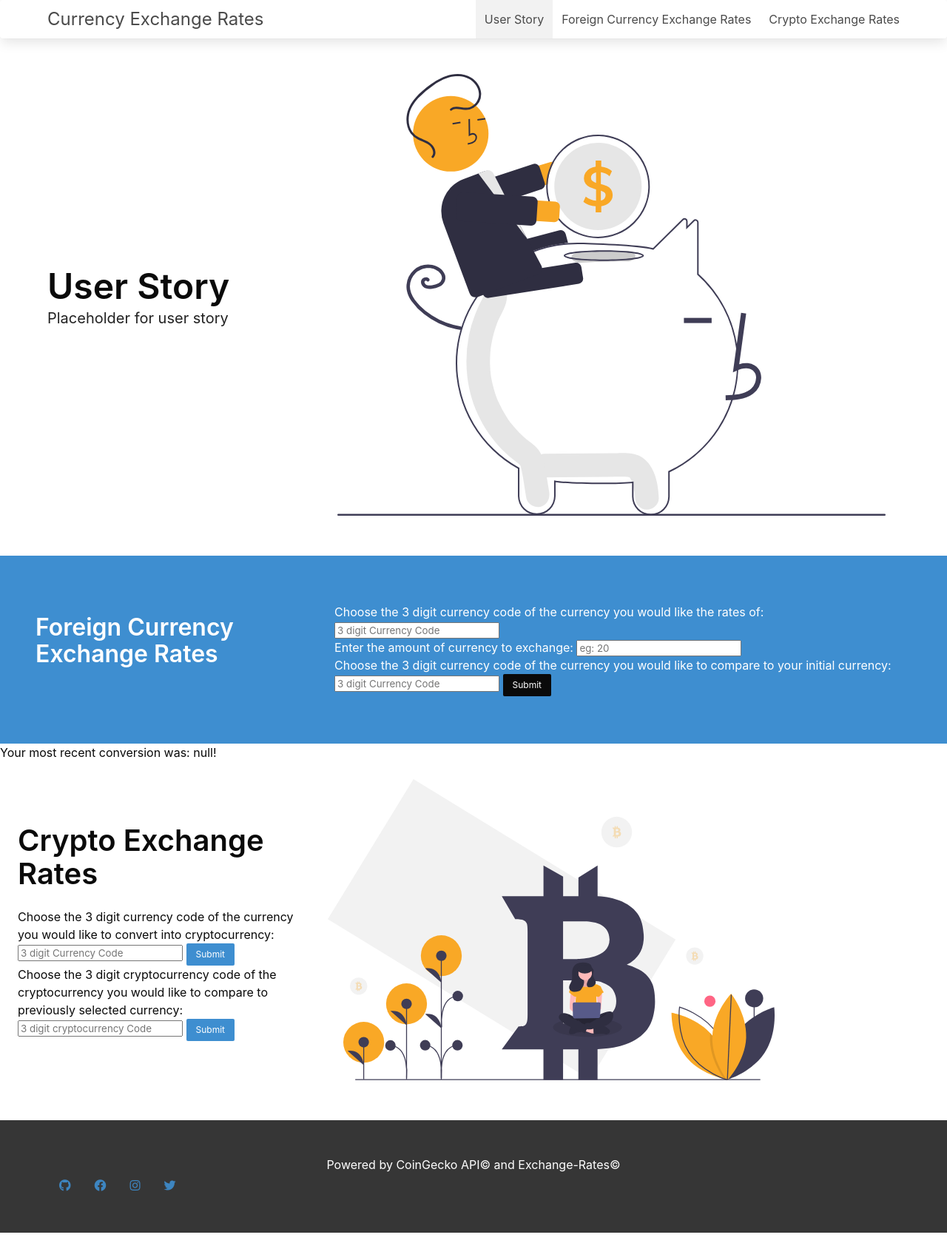
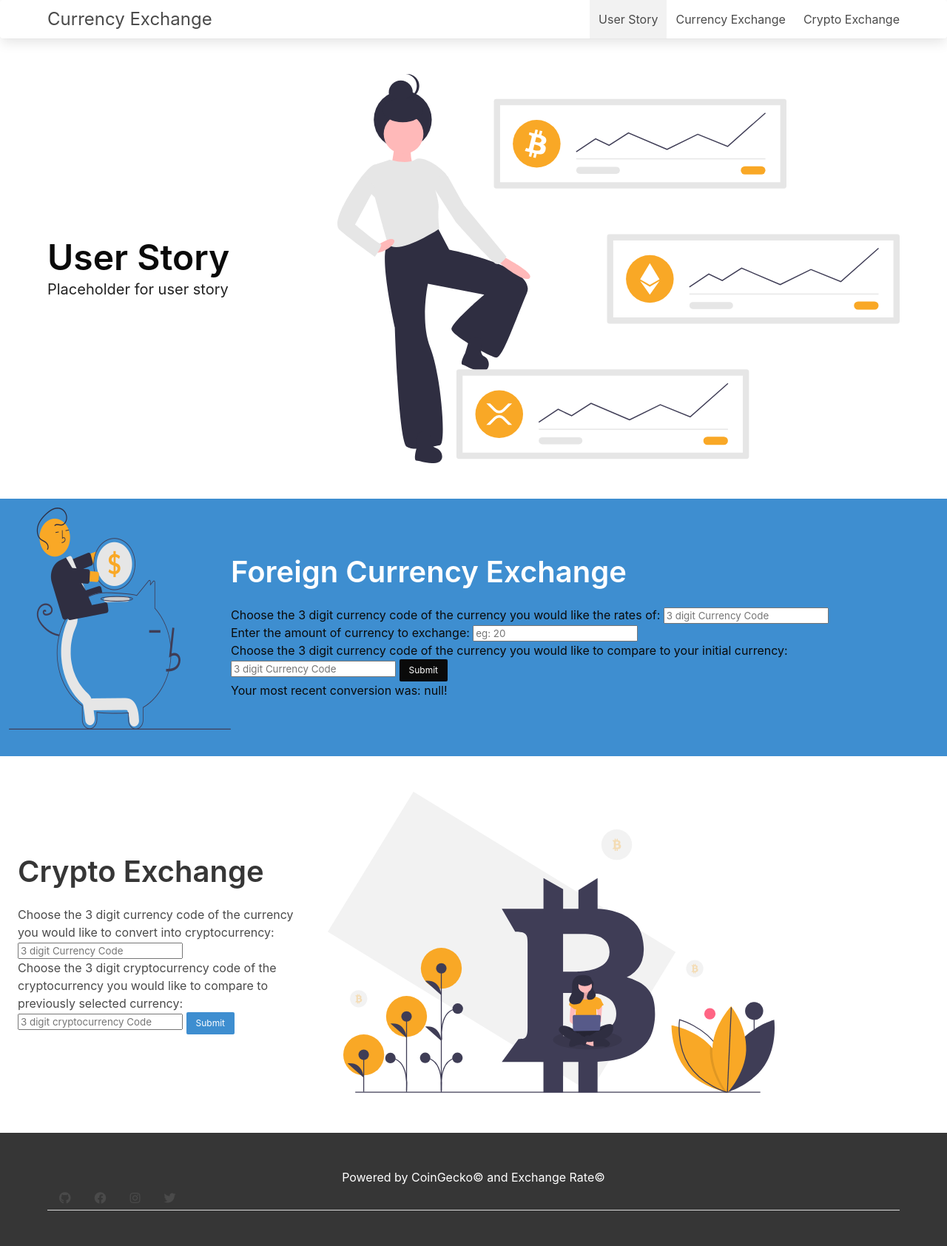
Before and after one commit to stezzzy/currency-exchange, a plain HTML site: page index.html in a window 1280 px wide. Shown: the whole page at 74% size. Drawn offline with nearby package versions, Linux system fonts and the light colour scheme; no server answers.

Commit message:
Format and modal

```diff
--- a/assets/js/script.js
+++ b/assets/js/script.js
@@ -5,6 +5,8 @@ let currencyInput = document.getElementById('currency-input');
 let currencyButton = document.getElementById('currency-button');
 let currencyCompare = document.getElementById('currency-compare');
 let mostRecent = document.getElementById('recent');
+var modal = document.getElementById('button-modal');
+var close = document.getElementsByClassName('modal-close')[0];
 
 var cryptocurrency = document.getElementById('cryptocurrency')
 var cryptocurrencyButton = document.getElementById('cryptocurrency-button')
@@ -44,16 +46,19 @@ let getCurrencyApi = async (currency, converted, amount) => {
         localStorage.setItem('mostRecentConversion', amount + " " + currency + " to " + responseText.textContent);
         mostRecent.classList.remove('hide');
         mostRecent.textContent = "Your most recent conversion was: " + localStorage.getItem('mostRecentConversion') + "!"
-
-
-    } catch (error) {
-        alert("Currency not found!");
+         } catch (error)
+    {
+        modal.style.display = 'block'
+        close.onclick =function() {
+        modal.style.display = 'none'
+        window.onclick = function(event) {
+       if (event.target.className == 'modal-background') {
+       modal.style.display ='none'
+     }
+}
     }
-
-
-
-
-  }
+    }
+}
 
   function getInputCurrency(){
     let inputVal = document.getElementById("currency-input").value;
--- a/index.html
+++ b/index.html
@@ -10,7 +10,7 @@
     <!-- font awesome icons -->
     <link rel="stylesheet" href="https://cdnjs.cloudflare.com/ajax/libs/font-awesome/5.15.4/css/all.min.css"/>
     <link rel="stylesheet" href="./assets/css/style.css" />
-    <title>Currency Exchange Rates</title>
+    <title>Currency Exchange</title>
   </head>
   <body>
 
@@ -20,7 +20,7 @@
         <nav class="navbar card">
           <div class="container">
           <div class="navbar-brand is-size-4">
-            <a class="navbar-item">Currency Exchange Rates</a>
+            <a class="navbar-item">Currency Exchange</a>
             <span class="navbar-burger" data-target="navbarMenuHeroB">
               <span></span>
               <span></span>
@@ -29,14 +29,14 @@
           </div>
           <div id="navbarMenuHeroB" class="navbar-menu">
             <div class="navbar-end">
-              <a class="navbar-item is-active">
+              <a class="navbar-item is-active" href="#userstory">
                 User Story
               </a>
-              <a class="navbar-item">
-                Foreign Currency Exchange Rates
+              <a class="navbar-item" href="#currencyexchange">
+                Currency Exchange
               </a>
-              <a class="navbar-item">
-                Crypto Exchange Rates
+              <a class="navbar-item" href="#cryptoexchange">
+                Crypto Exchange
               </a>
             </div>
           </div>
@@ -45,7 +45,7 @@
       </div>
 
       <!-- user story area -->
-    <div class="hero-body">
+    <div class="hero-body" id="userstory">
       <div class="container">
         <div class="columns is-vcentered">
           <div class="column is-one-third">
@@ -57,20 +57,26 @@
             </p>
           </div>
           <div class="column is-two-thirds">
-            <img src="assets/img/undraw_savings_re_eq4w.svg" alt="banner">
+            <figure class="image is-256x256">
+              <img src="./assets/img/undraw_crypto_portfolio_2jy5 (1).svg">
+            </figure>
           </div>
         </div>
       </div>
     </div>
 
-    <!-- currency exchange -->
-    <section class="hero is-info py-4">
-      <div class="hero-body">
-        <p class="title">
-            Foreign Currency Exchange Rates
+<!-- currency exchange area -->
+<div class="columns is-vcentered is-justify-content-space-evenly has-background-info m-0 p-5" id="currencyexchange">
+  <div class="columns is-one third">
+    <figure class="image is-200x200">
+      <img src="./assets/img/undraw_savings_re_eq4w (1) (1).png">
+    </figure>
+  </div>
+  <div class="column is-one third">
+    <p class="title is-2 is-spaced has-text-white">
+      Foreign Currency Exchange
     </p>
-        <p class="subtitle px-2">
-
+    <p class="subtitle is-6 has-text-white">
       <div class="container">
         <div class="row">
       <label
@@ -432,30 +438,51 @@
               <option value="ZWL"></option>
             </datalist>
           </label>
+    <button class="button is-black is-small" id="currency-button">Submit</button>
+
+
+    <!-- modal -->
+    <div class="modal" id="button-modal">
+      <div class="modal-background"></div>
+      <div class="modal-content">
 
 
 
-        <button class="button is-black is-small" id="currency-button">Submit</button>
+      <div class="section modal-wrap">
+        <article class="message">
+          <div class="message-body">
+            Error Message:
+            Currency not found!
+          </div>
+        </article>
+      </div>
+
+
+
+      </div>
+      <button class="modal-close is-large" aria-label="close"></button>
+    </div>
+
+
+
   </div>
 </div>
-    <!-- response to above function -->
 <div class="container">
   <div class="row">
-          <h1 class="hide "id="response-text"></h1>
+      <h1 class="hide"id="response-text"></h1>
 </div>
   </div>
 
+<p id="recent">Most Recent Conversion:</p>
     </p>
   </div>
 </section>
-    <h1  id="recent">Most Recent Conversion:</h1>
-
 
     <!-- Crypto exchange area -->
-    <div class="columns is-vcentered is-justify-content-space-envenly p-5">
+    <div class="columns is-vcentered is-justify-content-space-envenly p-5" id="cryptoexchange">
       <div class="column is-one-third">
         <p class="title is-2 is-spaced">
-          Crypto Exchange Rates
+          Crypto Exchange
         </p>
         <p class="subtitle is-6">
           <div class="container">
@@ -482,7 +509,6 @@
                       <option value="USD"></option>
                     </datalist>
                   </label>
-                  <button class="button is-info is-small" id="currency-button">Submit</button>
                 </div>
               </div>
               <div class="container">
@@ -513,7 +539,7 @@
               </div>
 
               <!-- modal -->
-              <div class="modal">
+              <div class="modal" id="button-modal">
                 <div class="modal-background"></div>
                 <div class="modal-content">
                   <!-- Any other Bulma elements you want -->
@@ -534,7 +560,7 @@
     <!-- footer -->
     <footer class="has-background-dark has-text-centered has-text-white py-6">
       <p>
-        Powered by CoinGecko API© and Exchange-Rates©
+        Powered by CoinGecko© and Exchange Rate©
       </p>
       <div class="hero-foot">
         <nav class="tabs">
@@ -561,7 +587,6 @@
 
 
 
-
     <script src="https://cdnjs.cloudflare.com/ajax/libs/jquery/3.5.1/jquery.min.js"></script>
     <script src="https://cdnjs.cloudflare.com/ajax/libs/popper.js/1.16.1/umd/popper.min.js"></script>
     <script src="https://cdnjs.cloudflare.com/ajax/libs/twitter-bootstrap/4.6.0/js/bootstrap.min.js"></script>
```
Also changed, not shown: assets/img/undraw_crypto_portfolio_2jy5 (1).svg (added), assets/img/undraw_savings_re_eq4w (1) (1).png (added), assets/img/undraw_savings_re_eq4w.svg (deleted). Lines whose indentation alone changed are shown as unchanged.
